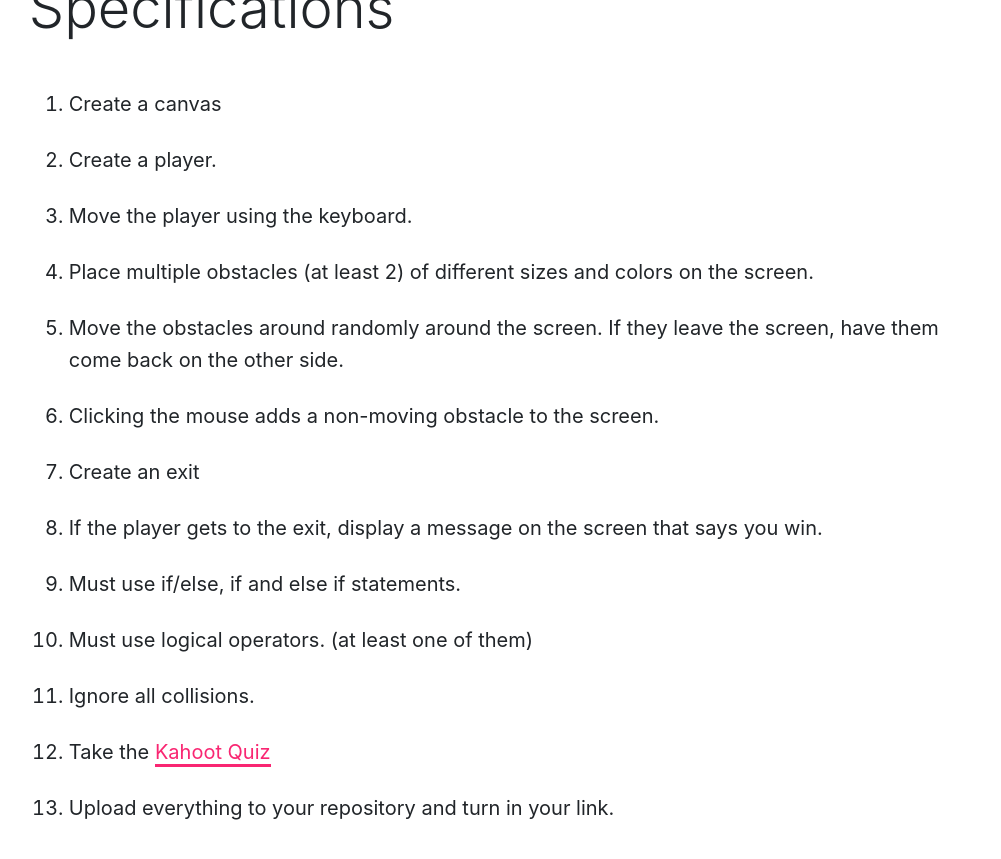
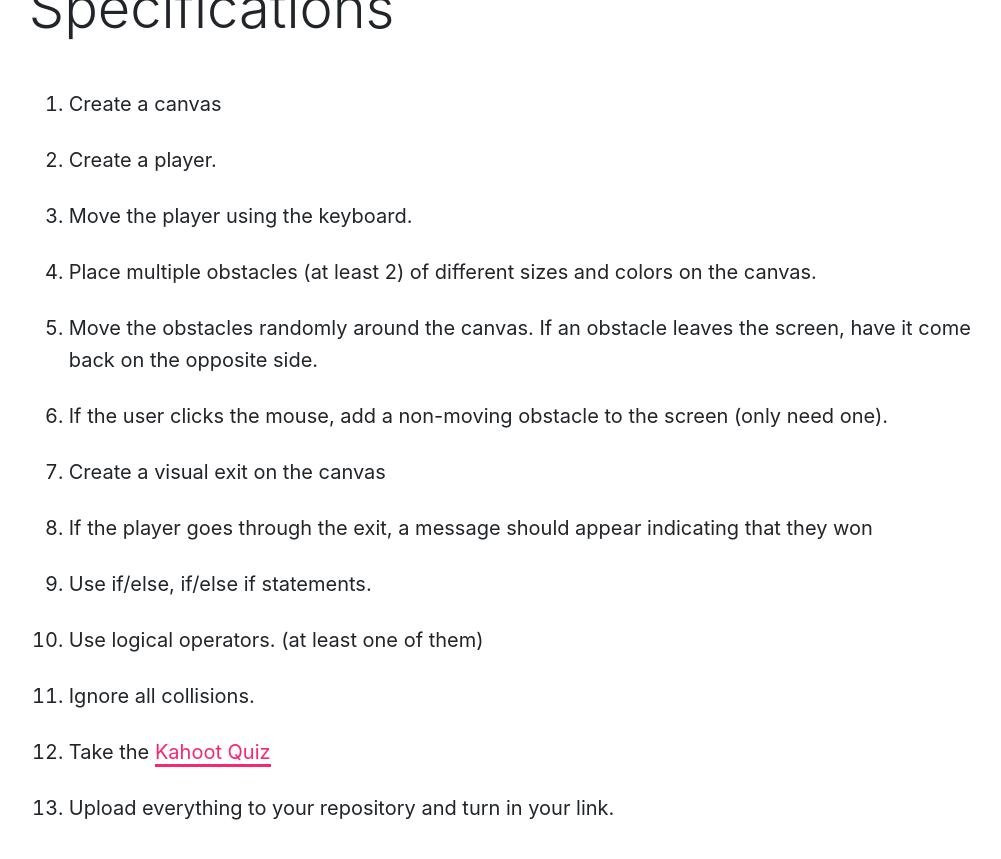
Before and after one commit to Montana-Media-Arts/MART120-Fall2022, a Jekyll site: the page built from modules/week-11/_posts/2017-02-10-homework.md, in a window 1280 px wide and 900 px high, scrolled down 1051 px. Shown: the top 859 px of the window, without its empty margins (135-1136 px from the left). Built offline with Jekyll 4.4.1, drawn with Linux system fonts in a browser that asks for light colours; nearby versions of some CDN libraries.

Commit message:
Update 2017-02-10-homework.md

```diff
--- a/modules/week-11/_posts/2017-02-10-homework.md
+++ b/modules/week-11/_posts/2017-02-10-homework.md
@@ -17,13 +17,13 @@ For this homework, you are going to create a game.  It should be made up of a bu
 1. Create a canvas
 3. Create a player.
 4. Move the player using the keyboard.
-5. Place multiple obstacles (at least 2) of different sizes and colors on the screen.
-6. Move the obstacles around randomly around the screen.  If they leave the screen, have them come back on the other side.
-7. Clicking the mouse adds a non-moving obstacle to the screen.
-8. Create an exit
-9. If the player gets to the exit, display a message on the screen that says you win.
-10. Must use if/else, if and else if statements.
-11. Must use logical operators. (at least one of them)
+5. Place multiple obstacles (at least 2) of different sizes and colors on the canvas.
+6. Move the obstacles randomly around the canvas.  If an obstacle leaves the screen, have it come back on the opposite side.
+7. If the user clicks the mouse, add a non-moving obstacle to the screen (only need one).
+8. Create a visual exit on the canvas
+9. If the player goes through the exit, a message should appear indicating that they won
+10. Use if/else, if/else if statements.
+11. Use logical operators. (at least one of them)
 12. Ignore all collisions.
 13. Take the <a href="https://kahoot.it/challenge/09750252?challenge-id=84387498-97d5-4d82-ae4e-eabb1c94cf58_1666721841255" target="_blank">Kahoot Quiz</a>
 14. Upload everything to your repository and turn in your link.
```
